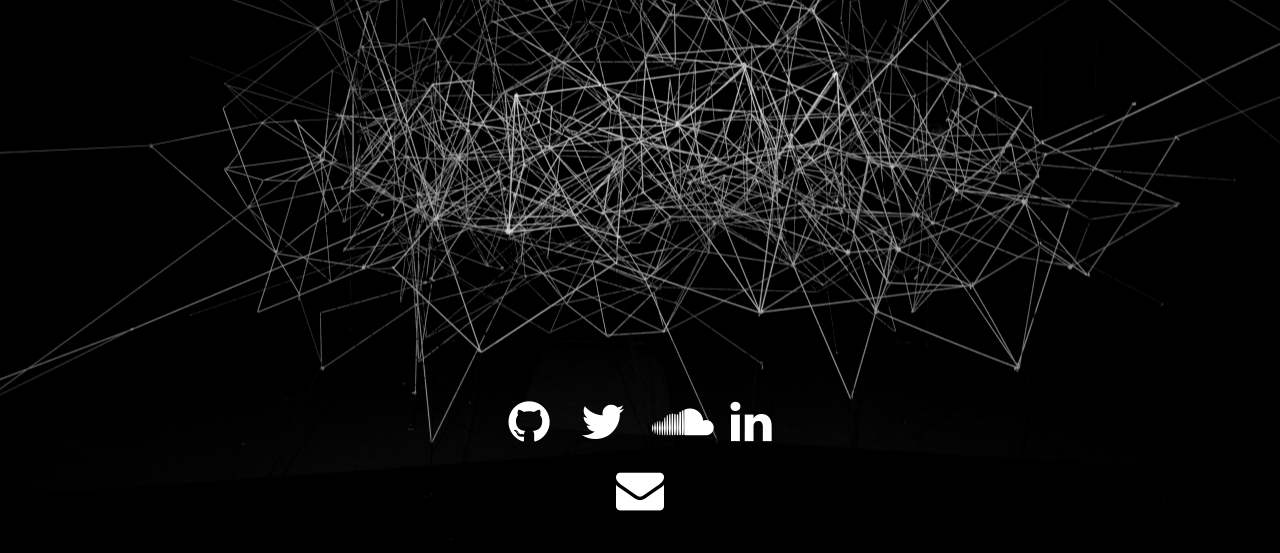
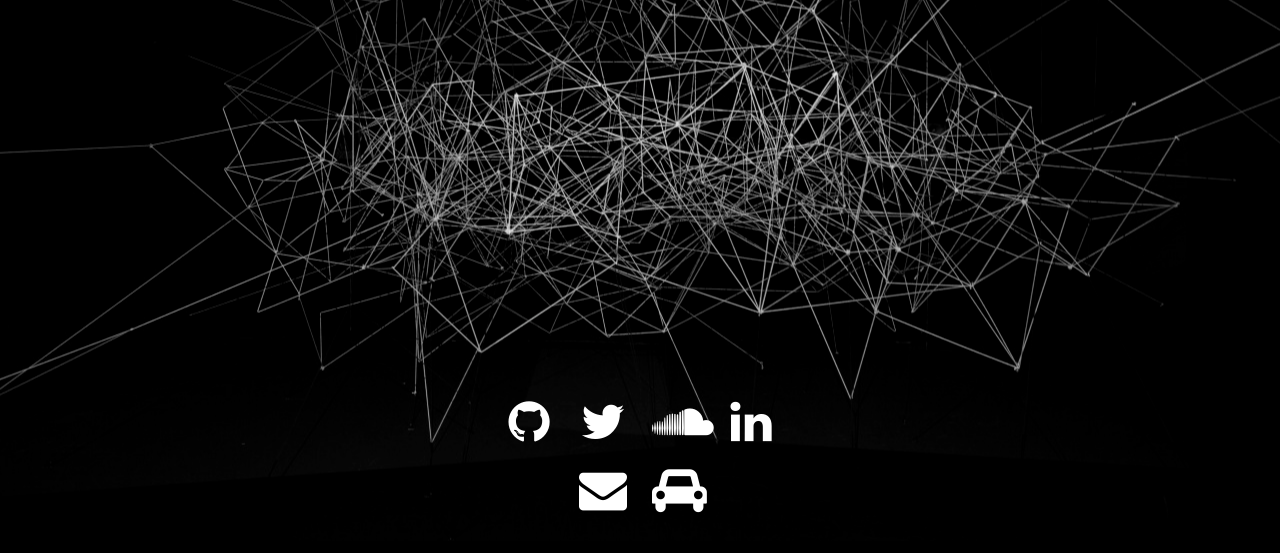
Before and after one commit to selfresonator/homing_roster, a website: page public/angular/app/index.html in a window 1280 px wide. Shown: the part 259-812 px from the top of the page. Drawn offline with nearby package versions, Linux system fonts and the light colour scheme; some packages are replaced by stand-ins of ours; files whose address does not match are found by name; a web font is replaced by a local one.

Commit message:
Includes car icon

```diff
--- a/package.json
+++ b/package.json
@@ -1,6 +1,6 @@
 {
   "name": "homing_roster",
-  "version": "1.0.0",
+  "version": "1.1.0",
   "description": "homing_roster",
   "main": "app.js",
   "scripts": {
--- a/public/angular/app/links/links.controller.js
+++ b/public/angular/app/links/links.controller.js
@@ -16,6 +16,7 @@
       vm.soundcloud = false;
       vm.twitter = false;
       vm.linkedin = false;
+      vm.drive = false;
 
       $log.info('hello');
     }
--- a/public/angular/app/links/links.view.html
+++ b/public/angular/app/links/links.view.html
@@ -4,6 +4,7 @@
 <div class="background soundcloud" ng-class="{'show': vm.soundcloud}"></div>
 <div class="background linkedin" ng-class="{'show': vm.linkedin}"></div>
 <div class="background email" ng-class="{'show': vm.email}"></div>
+<div class="background drive" ng-class="{'show': vm.drive}"></div>
 
 <section class="flexcontainer container">
     <div class="header-main">
@@ -28,6 +29,9 @@
             target="_top" class="fa fa-envelope fa-3x"
             ng-mouseenter="vm.email = true;"
             ng-mouseleave="vm.email = false;"></a>
+        <a href="#" class="fa fa-car fa-3x"
+            ng-mouseenter="vm.drive = true;"
+            ng-mouseleave="vm.drive = false;"></a>
             <!-- <a href="#" class="fa fa-instagram fa-3x"></a> -->
     </div>
 </section>
```
